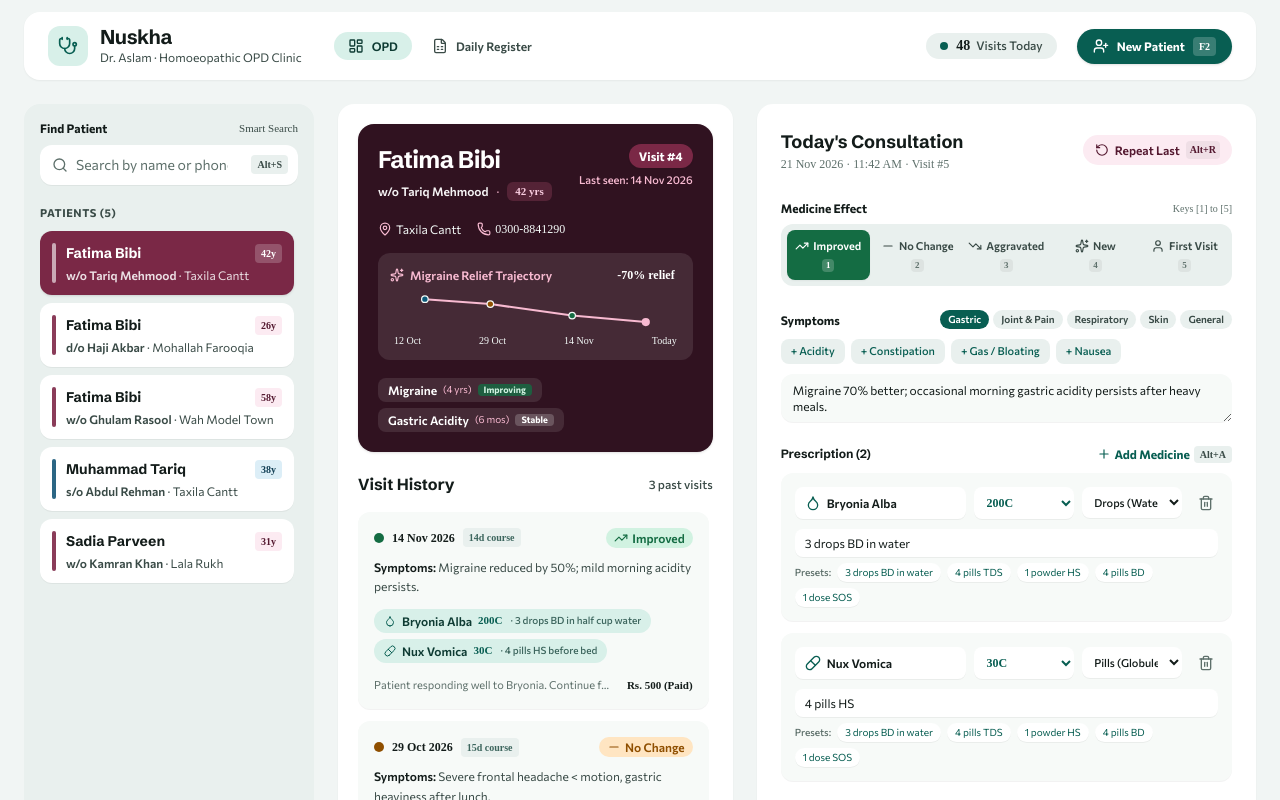
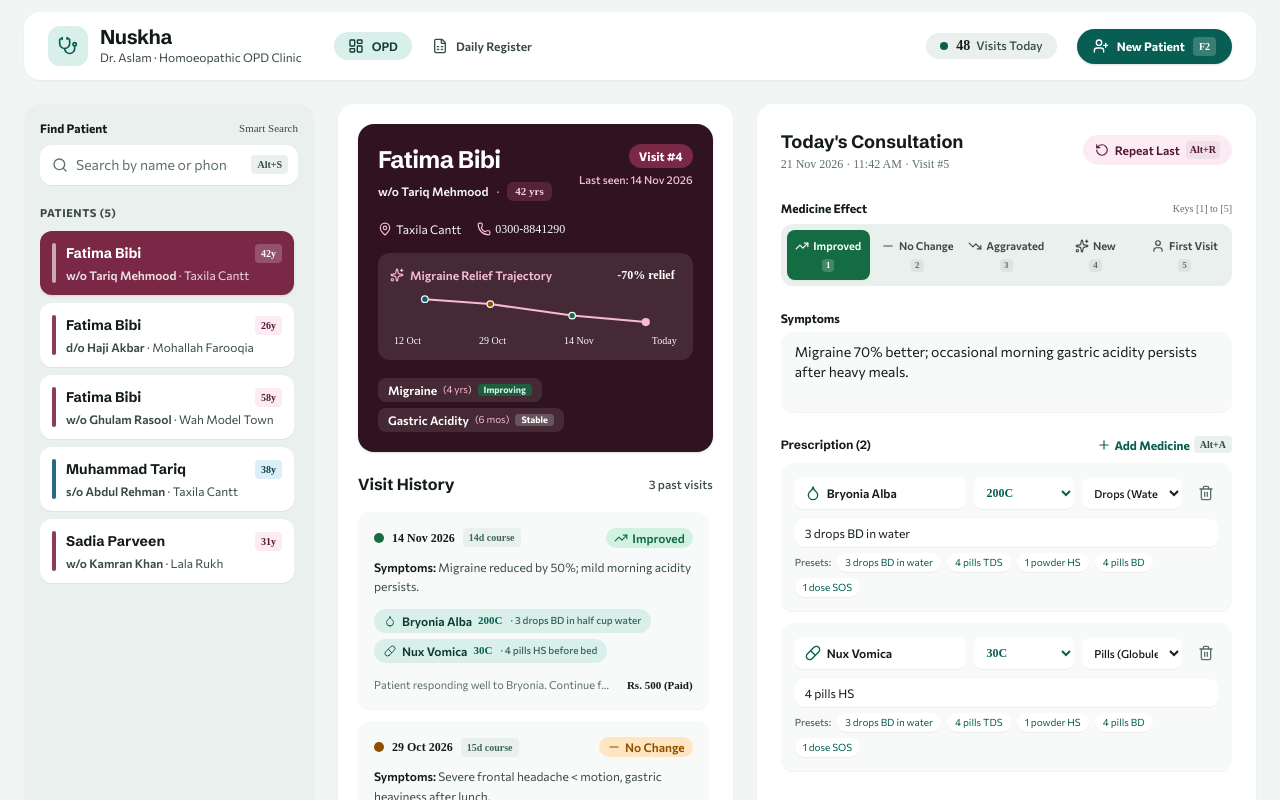
Before and after one commit to hmsaeed-dev/Nuskha-HomeopathicClinicManager, a Next.js app: page / in a window 1280 px wide. Shown: the top 800 px of the page. Built offline with nearby package versions, Linux system fonts and the light colour scheme; a web font is replaced by a local one.

Commit message:
remove complexities of symptoms

```diff
--- a/src/components/ConsultationComposer.tsx
+++ b/src/components/ConsultationComposer.tsx
@@ -14,7 +14,6 @@ import {
   TrendingDown,
   User,
   AlertCircle,
-  Tag,
 } from 'lucide-react';
 import {
   Patient,
@@ -29,7 +28,6 @@ import {
   COMMON_POTENCIES,
   DISPENSING_VEHICLES,
   DOSAGE_MACROS,
-  COMPLAINT_TAG_CATEGORIES,
 } from '@/data/mockData';
 
 interface ConsultationComposerProps {
@@ -79,7 +77,6 @@ export const ConsultationComposer: React.FC<ConsultationComposerProps> = ({
   );
   const [fee, setFee] = useState<number>(500);
   const [feeStatus, setFeeStatus] = useState<'Paid' | 'Free' | 'Due'>('Paid');
-  const [activeCategory, setActiveCategory] = useState<string>('Gastric');
   const [activeRemedySearchIndex, setActiveRemedySearchIndex] = useState<number | null>(null);
 
   // Repeat Previous Prescription handler
@@ -127,16 +124,6 @@ export const ConsultationComposer: React.FC<ConsultationComposerProps> = ({
     setPrescriptions((prev) =>
       prev.map((p) => (p.id === id ? { ...p, [field]: value } : p))
     );
-  };
-
-  // Append symptom tag to complaints text
-  const handleAddSymptomTag = (tag: string) => {
-    setSymptoms((prev) => {
-      const trimmed = prev.trim();
-      if (!trimmed) return tag;
-      if (trimmed.toLowerCase().includes(tag.toLowerCase())) return prev;
-      return `${trimmed}, ${tag}`;
-    });
   };
 
   // Submit consultation
@@ -274,54 +261,18 @@ export const ConsultationComposer: React.FC<ConsultationComposerProps> = ({
         </div>
       </div>
 
-      {/* 2. Symptoms & Quick Categorized Tags */}
-      <div className="flex flex-col gap-2">
-        <div className="flex items-center justify-between">
-          <label htmlFor="complaints" className="text-xs font-bold text-[#131C1A]">
-            Symptoms
-          </label>
-          {/* Category Tabs */}
-          <div className="flex items-center gap-1">
-            {COMPLAINT_TAG_CATEGORIES.map((cat) => (
-              <button
-                key={cat.category}
-                type="button"
-                onClick={() => setActiveCategory(cat.category)}
-                className={`text-[10px] px-2 py-0.5 rounded-full font-semibold transition-colors ${
-                  activeCategory === cat.category
-                    ? 'bg-[#085E52] text-white'
-                    : 'text-[#3A4B47] bg-[#E9F0EE] hover:bg-[#D8F0E9]'
-                }`}
-              >
-                {cat.category}
-              </button>
-            ))}
-          </div>
-        </div>
-
-        {/* Quick Tag Pills for Active Category */}
-        <div className="flex flex-wrap gap-1.5 py-0.5">
-          {COMPLAINT_TAG_CATEGORIES.find((c) => c.category === activeCategory)?.tags.map(
-            (tag) => (
-              <button
-                key={tag}
-                type="button"
-                onClick={() => handleAddSymptomTag(tag)}
-                className="text-[11px] px-2.5 py-1 rounded-lg bg-[#E9F0EE] hover:bg-[#D8F0E9] text-[#085E52] font-medium transition-colors"
-              >
-                + {tag}
-              </button>
-            )
-          )}
-        </div>
-
+      {/* 2. Symptoms */}
+      <div className="flex flex-col gap-1.5">
+        <label htmlFor="complaints" className="text-xs font-bold text-[#131C1A]">
+          Symptoms
+        </label>
         <textarea
           id="complaints"
-          rows={2}
+          rows={3}
           value={symptoms}
           onChange={(e) => setSymptoms(e.target.value)}
-          placeholder="Describe symptoms..."
-          className="w-full px-3 py-2 rounded-xl bg-[#F7FAF8] text-xs text-[#131C1A] placeholder:text-[#5E706B] focus:outline-none focus:ring-2 focus:ring-[#085E52] focus:bg-white transition-all shadow-2xs"
+          placeholder="Type patient symptoms, complaints, modalities..."
+          className="w-full px-3.5 py-2.5 rounded-xl bg-[#F7FAF8] text-sm text-[#131C1A] placeholder:text-[#5E706B] focus:outline-none focus:ring-2 focus:ring-[#085E52] focus:bg-white transition-all shadow-2xs resize-none"
         />
       </div>
 
--- a/src/data/mockData.ts
+++ b/src/data/mockData.ts
@@ -280,29 +280,6 @@ export const DOSAGE_MACROS = [
   '1 dose SOS'
 ];
 
-export const COMPLAINT_TAG_CATEGORIES = [
-  {
-    category: 'Gastric',
-    tags: ['Acidity', 'Constipation', 'Gas / Bloating', 'Nausea']
-  },
-  {
-    category: 'Joint & Pain',
-    tags: ['Knee Pain', 'Sciatica', 'Cervical Stiffness', 'Backache']
-  },
-  {
-    category: 'Respiratory',
-    tags: ['Dry Cough', 'Allergic Coryza', 'Chest Congestion']
-  },
-  {
-    category: 'Skin',
-    tags: ['Eczema', 'Itching', 'Urticaria / Allergy']
-  },
-  {
-    category: 'General',
-    tags: ['Migraine', 'Fever', 'Anxiety / Insomnia']
-  }
-];
-
 export const LOCALITY_PRESETS = [
   'Taxila Cantt',
   'Mohallah Farooqia',
```
